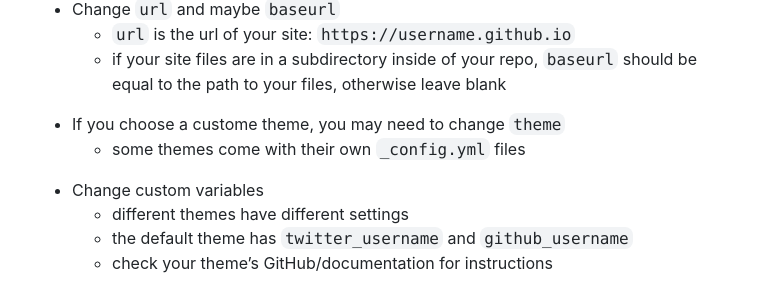
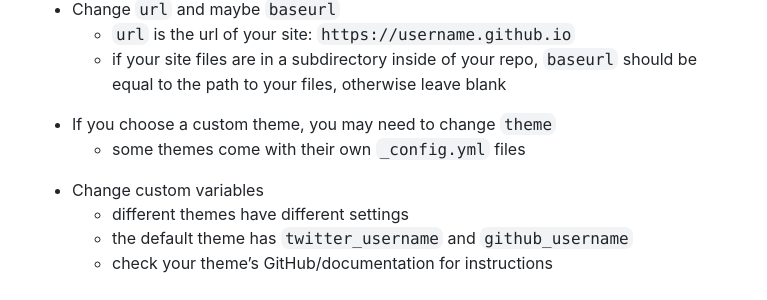
Before and after one commit to n-sweep/nsweep.github.io, a Jekyll site: the page built from _posts/2021-07-05-how-i-made-this-blog.md, in a window 1280 px wide and 900 px high, scrolled down 6773 px. Shown: the part 146-446 px from the top of the window, without its empty margins (256-1023 px from the left). Built offline with Jekyll 4.4.1, drawn with Linux system fonts in a browser that asks for light colours; nearby versions of some CDN libraries; some of the changed text lies outside the part shown.

Commit message:
spelling, other small edits

````diff
--- a/_posts/2021-07-05-how-i-made-this-blog.md
+++ b/_posts/2021-07-05-how-i-made-this-blog.md
@@ -193,7 +193,7 @@
 - Change `url` and maybe `baseurl`
     - `url` is the url of your site: `https://username.github.io`
     - if your site files are in a subdirectory inside of your repo, `baseurl` should be equal to the path to your files, otherwise leave blank
-- If you choose a custome theme, you may need to change `theme`
+- If you choose a custom theme, you may need to change `theme`
     - some themes come with their own `_config.yml` files
 - Change custom variables
     - different themes have different settings
@@ -271,7 +271,7 @@
 exit
 ```
 
-## Remove the Docker Image
+## Remove the Docker Image:
 Look at your Docker images and remove the Jekyll image.
 ``` bash
 # List your docker images
@@ -299,7 +299,7 @@
 
 <br />
 
-### Until next time
+#### Until next time
 
 <br />
 
````
